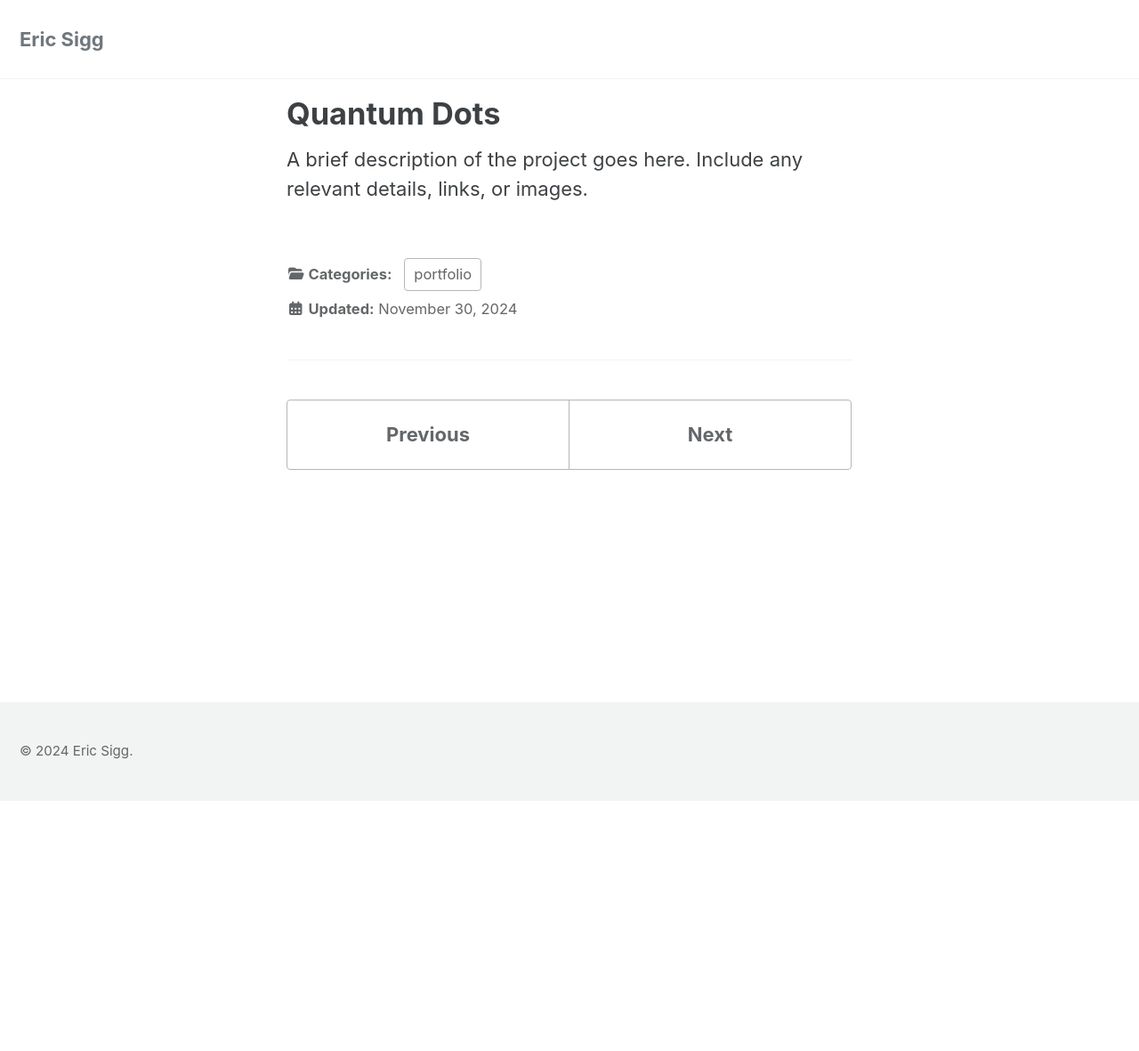
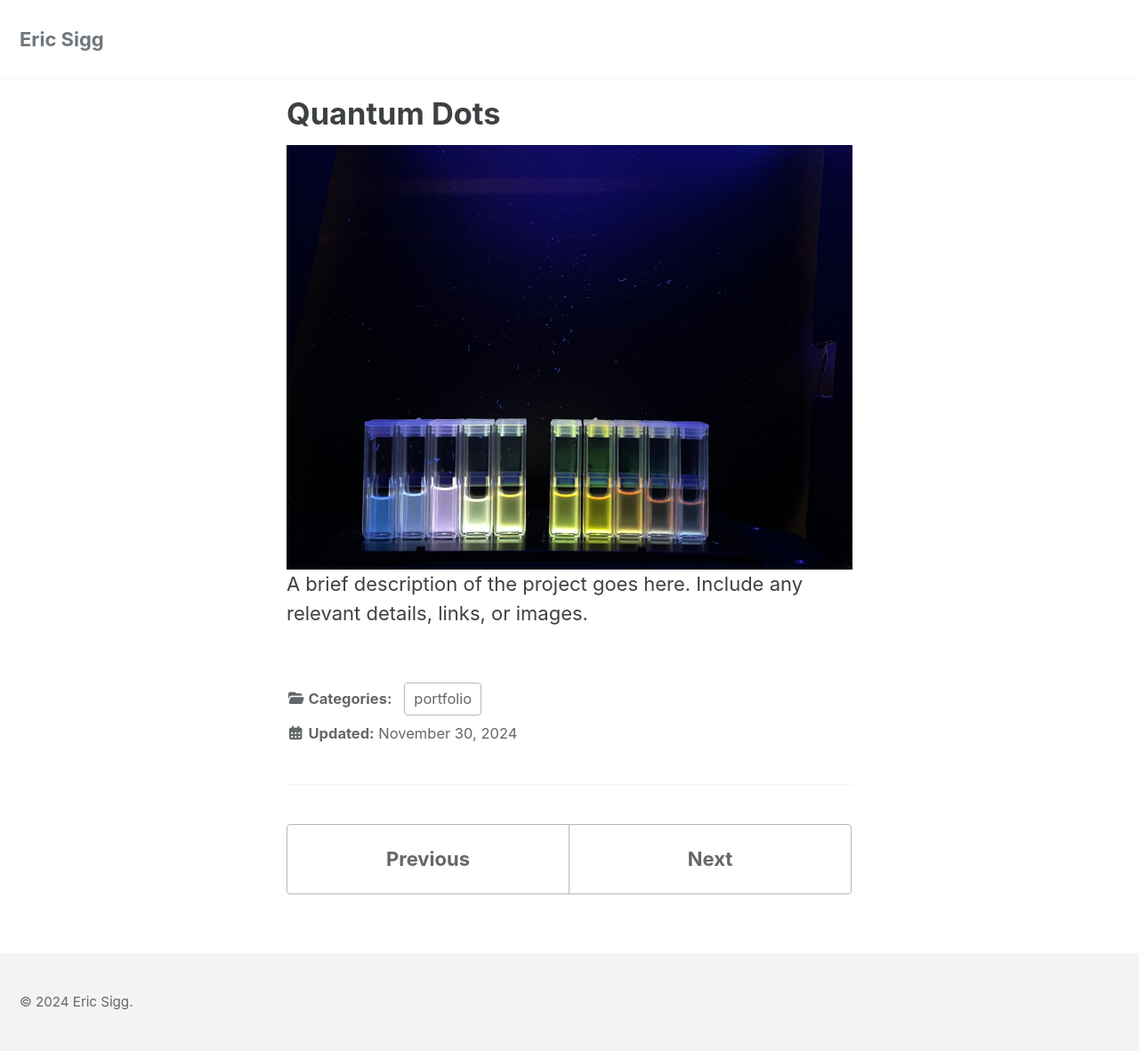
Before and after one commit to ericsigg1/ericsigg.github.io, a Jekyll site: the page built from _portfolio/QD.md, in a window 1280 px wide. Shown: the whole page at 89% size. Built offline with Jekyll 4.4.1, drawn with Linux system fonts in a browser that asks for light colours; cached includes are drawn as plain includes; before the commit the page ends 900 px from its top, so only the background shows below that.

Commit message:
add image display code

```diff
--- a/_layouts/single.html
+++ b/_layouts/single.html
@@ -36,6 +36,9 @@ layout: default
           </h1>
           {%- endif %}
           {% include page__meta.html %}
+          {% if page.image %}
+            <img src="{{ page.image | relative_url }}" alt="{{ page.title }}">
+          {% endif %}
         </header>
       {% endunless %}
 
```
